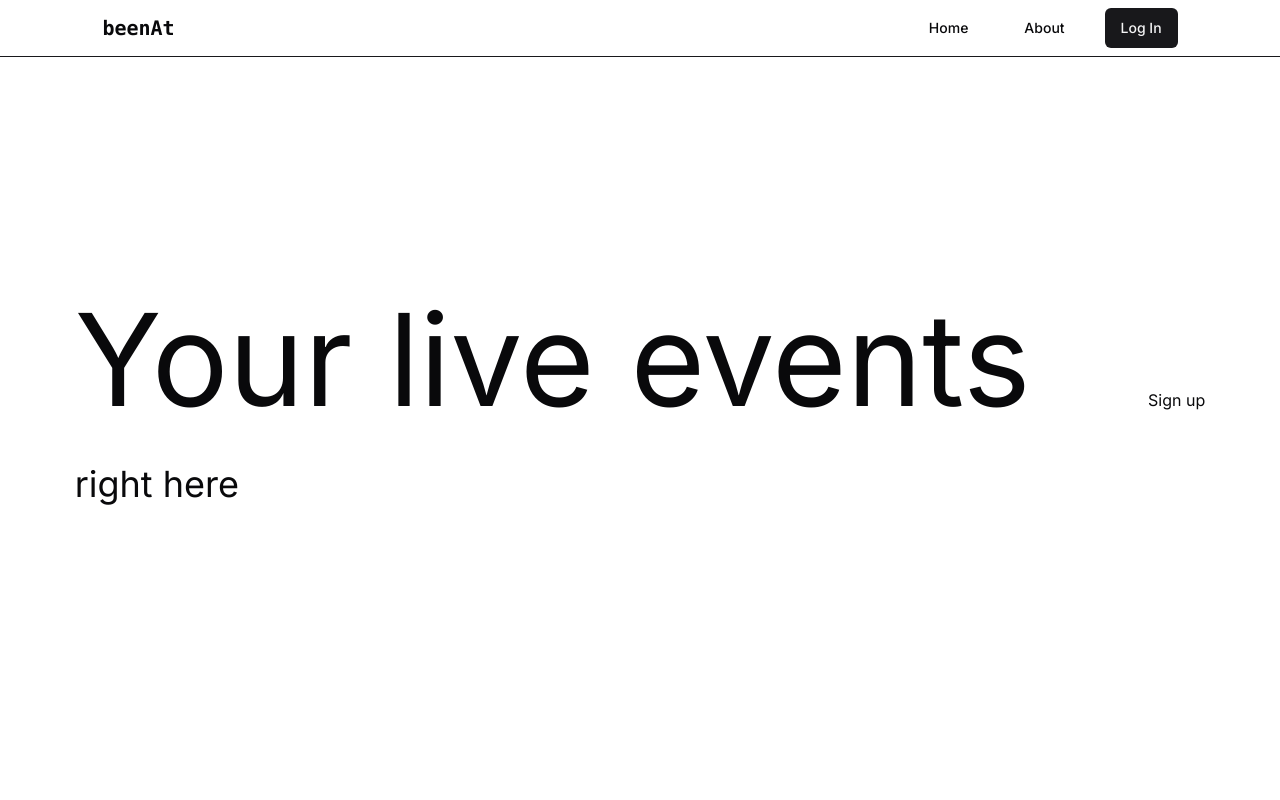
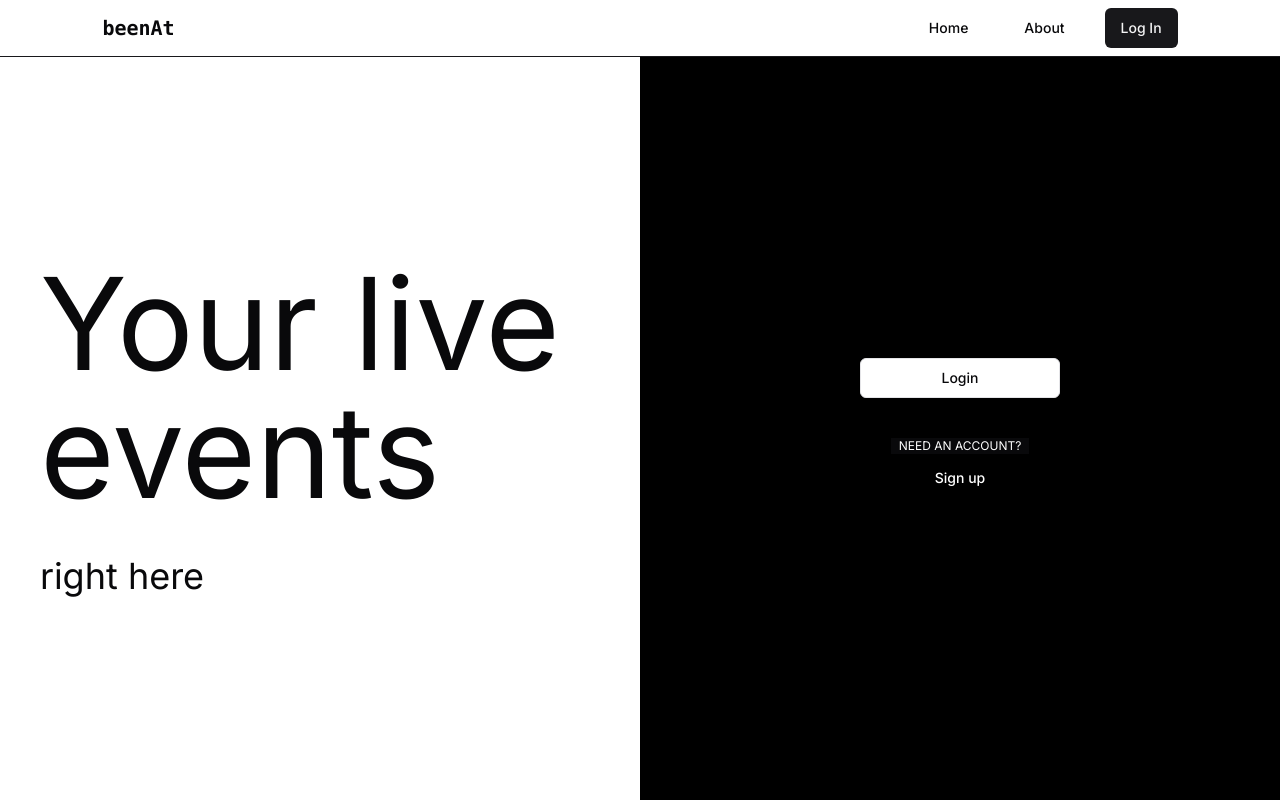
Before and after one commit to jradziejewski/beenat-firebase, a Next.js app: page / in a window 1280 px wide. Built offline with nearby package versions, Linux system fonts and the light colour scheme.

Commit message:
feat: add basic landing page

```diff
--- a/app/layout.tsx
+++ b/app/layout.tsx
@@ -20,11 +20,11 @@ export default function RootLayout({
     <html lang="en">
       <body
         className={`${inter.className} ${cn(
-          " bg-background font-sans antialiased py-14"
+          " bg-background font-sans antialiased pt-14",
         )}`}
       >
         <Navbar />
-        <div className="h-full container mx-auto px-4">{children}</div>
+        <div className="h-full w-full">{children}</div>
       </body>
     </html>
   );
--- a/app/page.tsx
+++ b/app/page.tsx
@@ -1,12 +1,34 @@
+import { Button } from "@/components/ui/button";
+import Link from "next/link";
+
 export default function Home() {
   return (
-    <div className="h-full flex flex-col lg:flex-row">
-      <main className="m-auto">
-        <h1 className="text-9xl">Your live events</h1>
+    <div className="h-full w-full flex flex-col lg:flex-row">
+      <main className="container m-auto w-full text-center lg:text-left lg:w-[50%] pl-10">
+        <h1 className="text-6xl lg:text-9xl">Your live events</h1>
         <p className="text-4xl mt-10">right here</p>
       </main>
-      <section className="m-auto">
-        <h1>Sign up</h1>
+      <section className="container min-h-[40vh] lg:max-w-[50vw] flex flex-col justify-center bg-black">
+        <Link href="/login" className="mx-auto w-[200px]">
+          <Button variant="outline" className="w-full">
+            Login
+          </Button>
+        </Link>
+        <div className="relative mx-auto mt-10 mb-0">
+          <div className="absolute inset-0 flex items-center">
+            <span className="w-full border-t" />
+          </div>
+          <div className="relative flex justify-center text-xs uppercase">
+            <span className="bg-zinc-950 px-2 text-white">
+              Need an account?
+            </span>
+          </div>
+        </div>
+        <Link href="/signup" className="mx-auto w-[200px] mt-1">
+          <Button variant="link" className="text-white w-full">
+            Sign up
+          </Button>
+        </Link>
       </section>
     </div>
   );
--- /dev/null
+++ b/app/signup/page.tsx
@@ -0,0 +1,7 @@
+import React from "react";
+
+function page() {
+  return <div>page</div>;
+}
+
+export default page;
--- a/components/Auth/Auth.tsx
+++ b/components/Auth/Auth.tsx
@@ -62,9 +62,9 @@ export function UserAuthForm({ className, ...props }: UserAuthFormProps) {
         {isLoading ? (
           <Icons.spinner className="mr-2 h-4 w-4 animate-spin" />
         ) : (
-          <Icons.gitHub className="mr-2 h-4 w-4" />
+          <Icons.google className="mr-2 h-4 w-4" />
         )}{" "}
-        Github
+        Google
       </Button>
     </div>
   );
--- a/components/Navbar/Navbar.tsx
+++ b/components/Navbar/Navbar.tsx
@@ -28,9 +28,11 @@ function Navbar() {
       className="absolute w-full top-0 border-b border-primary py-2 z-10 bg-background"
     >
       <div className="flex items-center justify-between xl:max-w-7xl xl:mx-auto max-w-full px-[8%] flex-wrap w-full">
-        <span className="select-none font-mono font-extrabold text-xl">
-          beenAt
-        </span>
+        <Link href="/">
+          <span className="select-none font-mono font-extrabold text-xl">
+            beenAt
+          </span>
+        </Link>
 
         <Button size="icon" className="lg:hidden" onClick={handleOpenNavbar}>
           <FiMenu className={`${isOpen ? "hidden" : "block"} h-5 w-5`} />
```
